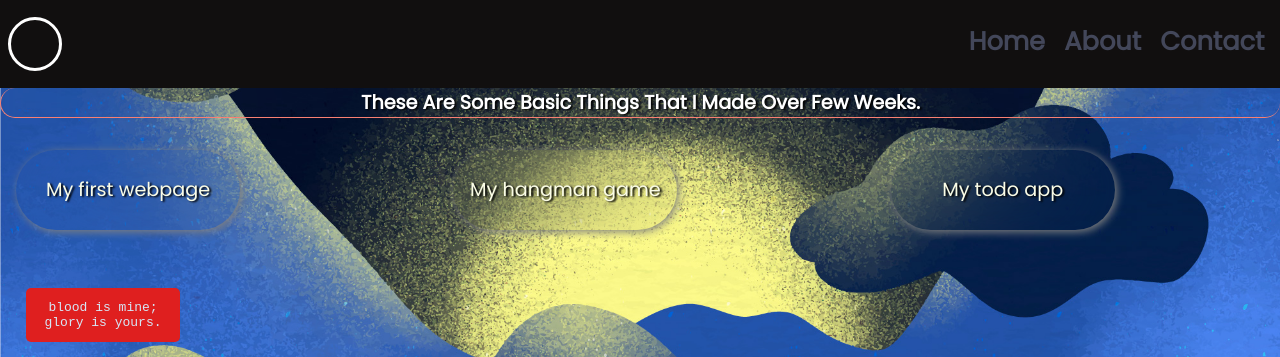
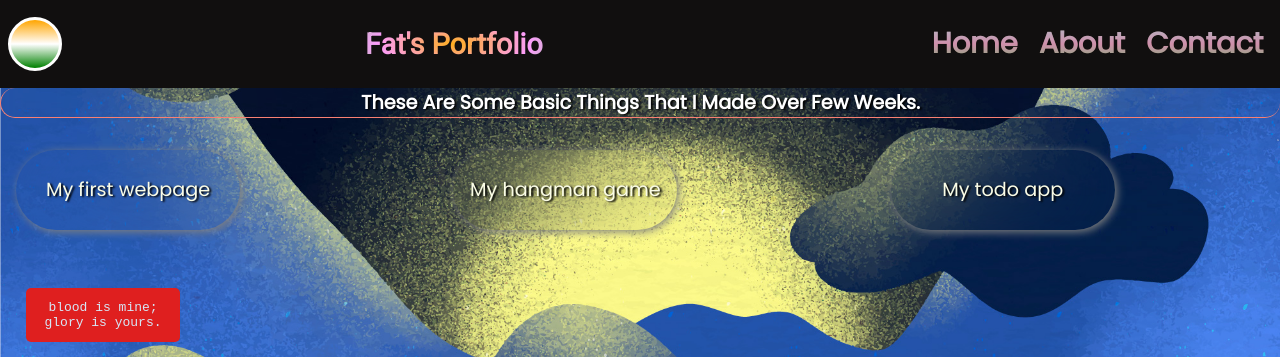
Before and after one commit to Fatyoda3/Portfolio, a plain HTML site: page index.html in a window 1280 px wide. Shown: the top 357 px of the page. Drawn offline with nearby package versions, Linux system fonts and the light colour scheme.

Commit message:
hello moz-linear property works only on mozilla firefox browser changed it to normal gradient

```diff
--- a/nav.css
+++ b/nav.css
@@ -35,7 +35,7 @@ nav {
 	border-radius: 2em;
 	border: 0.2em solid white;
 
-	background-image: -moz-linear-gradient(orange, white, green);
+	background-image: linear-gradient(orange, white, green);
 }
 
 .myState {
@@ -44,7 +44,7 @@ nav {
 	font-weight: bolder;
 	font-size: 1.8rem;
 	color: transparent;
-	background-image: -moz-radial-gradient(
+	background-image: radial-gradient(
 		rgb(254, 174, 27),
 		rgb(252, 157, 252),
 		rgb(86, 221, 86)
@@ -57,22 +57,24 @@ nav {
 
 	padding: 0.3em;
 
-	font-size: 1.6em;
+	font-size: 1.8em;
 
 	font-weight: bolder;
 
 	font-family: Poppins, Ubuntu, "Segoe UI", Tahoma;
 
-	background-image: -moz-repeating-linear-gradient(
-		right,
-		rgb(239, 138, 138),
-		rgb(142, 252, 142),
-		rgb(255, 216, 144)
+
+
+	background-image: linear-gradient(
+
+		rgb(177, 245, 221),
+		rgb(254, 136, 151) ,
+		rgb(36, 220, 12)
 	);
 
 	background-clip: text;
 
-	color: rgba(67, 152, 226, 0.683);
+	color: transparent;
 }
 
 .list > li a {
```
